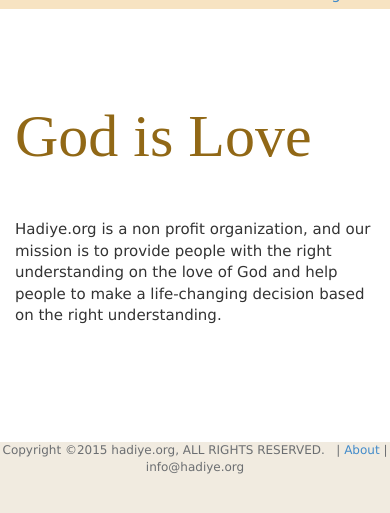
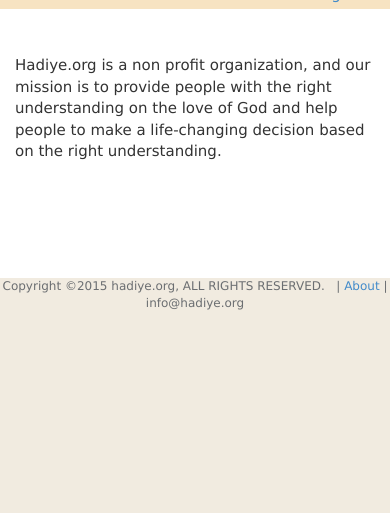
Before and after one commit to coolkang/cmcweb, a Django app: page /about in a window 390 px wide. Shown: the top 513 px of the page. Run offline with Django 3.2, Linux system fonts and the light colour scheme; some libraries are stand-ins or nearby versions.

Commit message:
모바일에서 제목 숨김

```diff
--- a/cmcprj/STATIC/css/style.css
+++ b/cmcprj/STATIC/css/style.css
@@ -217,6 +217,14 @@ h3
 
 }
 
+@media screen and (max-width: 540px)
+{
+	#site-title
+	{
+		display:none;
+	}
+}
+
 #description {
 	display:none;
 }
```
